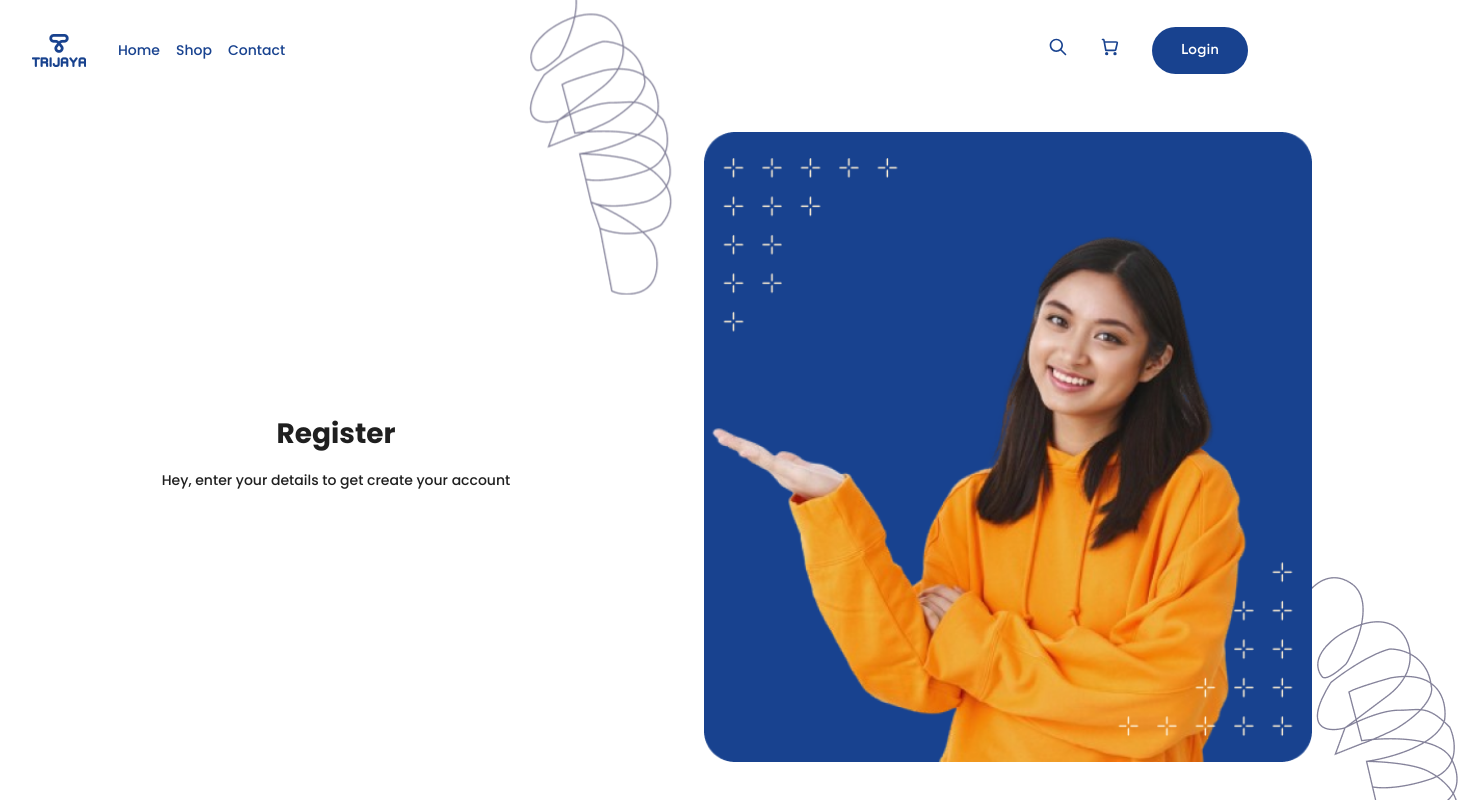
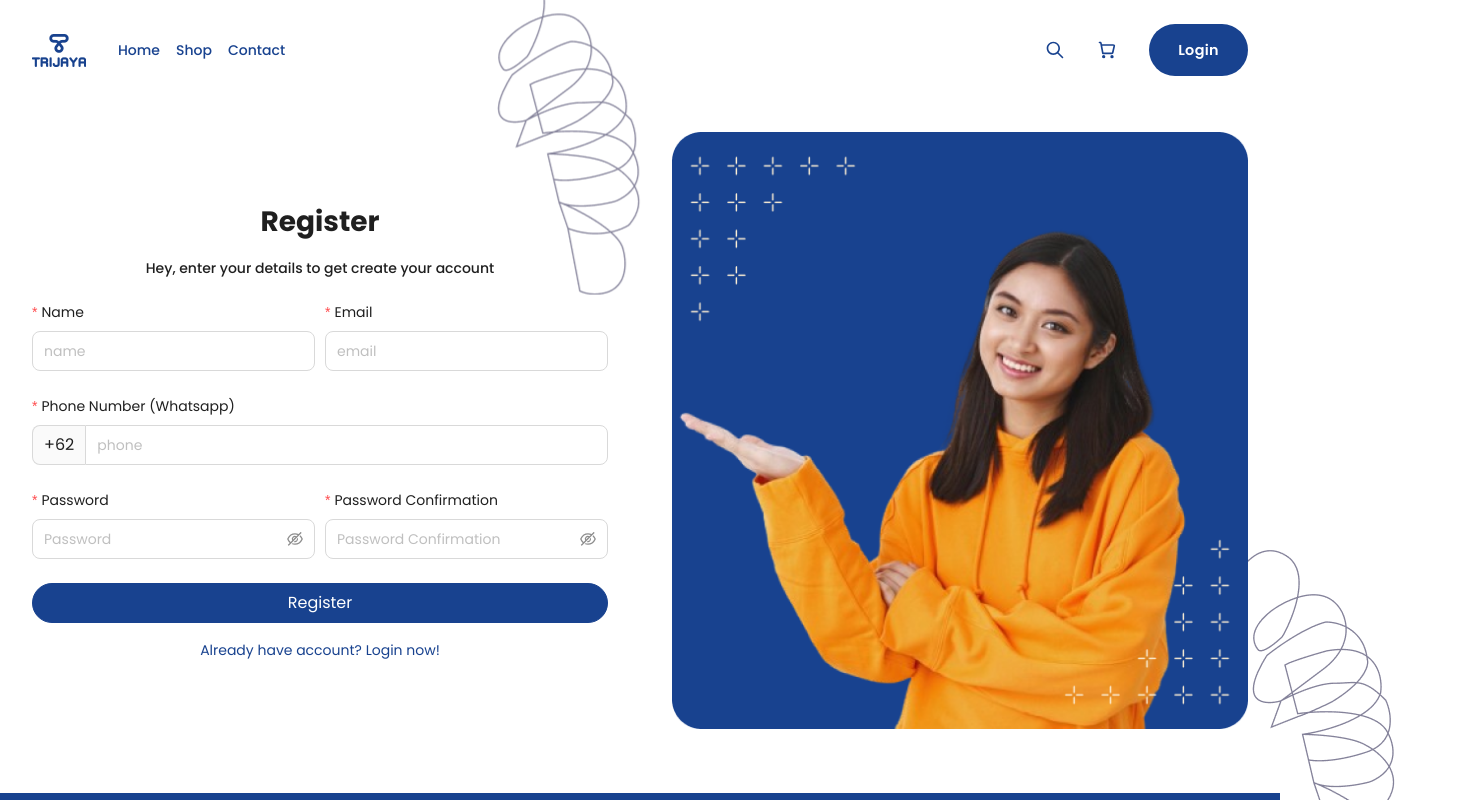
Before and after one commit to neebulaa/gapura-trijaya-landing-page, a React (Vite) app: page /register in a window 1280 px wide. Shown: the top 800 px of the page, 1459 px wide, since content can reach past the window. Built offline with nearby package versions, Linux system fonts and the light colour scheme.

Commit message:
refactor style for compatibility ant and tailwind. feat: add register

```diff
--- a/src/commons/assets/css/index.css
+++ b/src/commons/assets/css/index.css
@@ -10,19 +10,19 @@ p {
 	line-height: 1.2;
 }
 
-/* select,
-input,
-textarea,
-.input {
+.tj select,
+.tj input,
+.tj textarea,
+.tj .input {
 	outline: none;
 	color: var(--gray);
 	border-radius: 5px;
 	padding: 0.8rem !important;
 	border: 1px solid var(--light-gray);
 	font-size: 0.9rem;
-} */
-
-textarea {
+}
+
+.tj textarea {
 	resize: none;
 }
 
@@ -1928,10 +1928,13 @@ button {
 /* CHECKOUT PAGE END */
 
 /** ANT OVERRIDE **/
+.register-form .ant-btn-primary,
 .login-form .ant-btn-primary {
 	/* box-shadow: 0 2px 0 rgba(0, 15, 24, 0.55); */
 	box-shadow: none !important;
 }
+
+/* END OF ANT OVERRIDE */
 
 /** CUSTOM **/
 .nav-info ul li:nth-child(2):hover {
--- a/src/commons/assets/css/tailwind.css
+++ b/src/commons/assets/css/tailwind.css
@@ -1,3 +1,8 @@
 @tailwind base;
 @tailwind components;
 @tailwind utilities;
+
+/* Override base SVG style to work with Ant Design */
+svg {
+    vertical-align: initial;
+}
--- a/src/commons/components/Layout/HomeLayout/LayoutNavbar.tsx
+++ b/src/commons/components/Layout/HomeLayout/LayoutNavbar.tsx
@@ -149,7 +149,7 @@ export default function LayoutNavbar() {
                       src={`${import.meta.env.VITE_APP_URL}./images/people/people1.png`}
                       alt={`${import.meta.env.VITE_APP_NAME} - people 1`}
                     />
-                    <p>{`Username`}</p>
+                    <p>{`${userData?.name}`}</p>
                     <IconChevronDown width="20" height="20" />
 
                     {openNavProfileDropdown && (
--- a/src/pages/Auth/Register.tsx
+++ b/src/pages/Auth/Register.tsx
@@ -1,10 +1,170 @@
+import FormItem from '@/commons/components/Form/FormItem';
+import ResponsiveCol from '@/commons/components/Responsive/ResponsiveCol';
+import useAuthStore from '@/commons/store/useAuthStore';
+import useUserStore from '@/commons/store/useUserStore';
+import { me } from '@/services/api/auth.service';
+import { useRegisterQuery } from '@/services/queries/auth.query';
+import { IValidationErrors } from '@/types/base';
+import { App, Button, Form, Input, Row } from 'antd';
+import { useEffect, useState } from 'react';
+import { Link, useNavigate } from 'react-router-dom';
+
 export default function Register() {
+  const { message } = App.useApp();
+
+  /**
+   * State
+   */
+  const [errorResponse, setErrorResponse] = useState('');
+  const [validationErrors, setValidationErrors] = useState<IValidationErrors | null>({
+    message: '',
+    errors: {},
+  });
+  const navigate = useNavigate();
+  const [form] = Form.useForm();
+
+  /**
+   * Hooks
+   */
+  const { isAuthenticated, setIsAuthenticated } = useAuthStore((state) => state);
+  const { setUserData } = useUserStore((state) => state);
+
+  /**
+   * Query
+   */
+  const { mutateAsync: queryRegister, isError, error } = useRegisterQuery();
+
+  /**
+   * Handle Register Submit
+   */
+  const handleRegister = async () => {
+    await form.validateFields();
+    const values = form.getFieldsValue();
+    setValidationErrors(null);
+
+    try {
+      const res = await queryRegister(values);
+      setIsAuthenticated(true, res.authorization.accessToken);
+      await me().then((res) => {
+        setUserData(res!.data);
+      });
+      navigate('/');
+    } catch (err: any) {
+      if (err?.response && err?.response.status === 422) {
+        setValidationErrors(err.response.data);
+        return;
+      }
+      if (err?.response && err?.response.status === 401) {
+        setErrorResponse(err.response.data.message);
+        return;
+      }
+      message.error('Oops! Something went wrong. Please try again.');
+      console.log('error auth: ', err);
+    }
+  };
+
+  /**
+   * Effect
+   */
+  useEffect(() => {
+    if (isError) {
+      setErrorResponse((error as any).response.data.message);
+      errorResponse && message.error(errorResponse);
+    }
+  }, [isError]);
+
+  useEffect(() => {
+    if (isAuthenticated) {
+      navigate('/');
+    }
+  }, [isAuthenticated]);
+
   return (
     <section className="container" id="register">
       <div className="register-form">
         <h1>Register</h1>
         <p className="mt-1 text-center">Hey, enter your details to get create your account</p>
         {/* Form */}
+        <Form form={form} autoComplete="off" layout="vertical" className="mt-6">
+          <Row gutter={10}>
+            <ResponsiveCol span={24} md={12}>
+              <FormItem
+                label="Name"
+                name="name"
+                className="font-normal"
+                rules={[{ required: true }]}
+                validationErrors={validationErrors}
+              >
+                <Input placeholder="name" size="large" />
+              </FormItem>
+            </ResponsiveCol>
+            <ResponsiveCol span={24} md={12}>
+              <FormItem
+                label="Email"
+                name="email"
+                className="font-normal"
+                rules={[{ required: true }]}
+                validationErrors={validationErrors}
+              >
+                <Input placeholder="email" size="large" />
+              </FormItem>
+            </ResponsiveCol>
+          </Row>
+          <Row>
+            <ResponsiveCol span={24} md={24}>
+              <FormItem
+                label="Phone Number (Whatsapp)"
+                name="phone"
+                className="font-normal"
+                rules={[{ required: true }]}
+                validationErrors={validationErrors}
+              >
+                <Input addonBefore={`+62`} placeholder="phone" size="large" />
+              </FormItem>
+            </ResponsiveCol>
+          </Row>
+          <Row gutter={10}>
+            <ResponsiveCol span={24} md={12}>
+              <FormItem
+                label="Password"
+                name="password"
+                className="font-normal"
+                rules={[{ required: true }]}
+                validationErrors={validationErrors}
+              >
+                <Input.Password placeholder="Password" size="large" />
+              </FormItem>
+            </ResponsiveCol>
+            <ResponsiveCol span={24} md={12}>
+              <FormItem
+                label="Password Confirmation"
+                name="passconf"
+                className="font-normal"
+                rules={[{ required: true }]}
+                validationErrors={validationErrors}
+              >
+                <Input.Password placeholder="Password Confirmation" size="large" />
+              </FormItem>
+            </ResponsiveCol>
+          </Row>
+          <Button
+            type="primary"
+            onClick={handleRegister}
+            className="w-full bg-color-[#18428F]"
+            size="large"
+            style={{
+              backgroundColor: '#18428F',
+              borderColor: '#18428F',
+              borderRadius: '25rem',
+            }}
+          >
+            Register
+          </Button>
+        </Form>
+        {/* ./Form */}
+        <Link to="/login" className="flex mt-4 highlight justify-center">
+          Already have account? Login now!
+        </Link>
       </div>
 
       <div className="register-image">
--- a/src/services/api/auth.service.ts
+++ b/src/services/api/auth.service.ts
@@ -1,5 +1,5 @@
 import { api } from '@/commons/lib/api';
-import { AuthDto } from '@/types/auth';
+import { AuthDto, RegisterDto } from '@/types/auth';
 
 export const login = async (authDto: AuthDto): Promise<any> => {
   const response = await api.post<any>('/v1/auth/login', authDto);
@@ -11,6 +11,11 @@ export const me = async (): Promise<any> => {
   return response.data;
 };
 
+export const register= async (registerDto: RegisterDto): Promise<any> => {
+  const response = await api.post<any>('/v1/auth/register', registerDto);
+  return response.data;
+};
+
 export const logout = async (): Promise<any> => {
   const response = await api.post<any>('/v1/auth/logout');
   return response.data;
--- a/src/services/queries/auth.query.ts
+++ b/src/services/queries/auth.query.ts
@@ -1,5 +1,5 @@
-import { login } from '@/services/api/auth.service';
-import { AuthDto } from '@/types/auth';
+import { login, register } from '@/services/api/auth.service';
+import { AuthDto, RegisterDto } from '@/types/auth';
 import { useMutation } from '@tanstack/react-query';
 
 export const useLoginQuery = () =>
@@ -9,3 +9,11 @@ export const useLoginQuery = () =>
       return res;
     },
   });
+
+export const useRegisterQuery = () =>
+  useMutation({
+    mutationFn: async (body: RegisterDto) => {
+      const res = await register(body);
+      return res;
+    },
+  });
--- a/tailwind.config.js
+++ b/tailwind.config.js
@@ -6,9 +6,9 @@ export default {
     './src/**/**/*.{js,ts,jsx,tsx}',
     './src/**/**/**/*.{js,ts,jsx,tsx}',
   ],
-  corePlugins: {
-    preflight: false,
-  },
+  // corePlugins: {
+  //   preflight: false,
+  // },
   theme: {
     extend: {},
   },
```
Also changed, not shown: src/types/auth.ts (+8 -0 lines).
